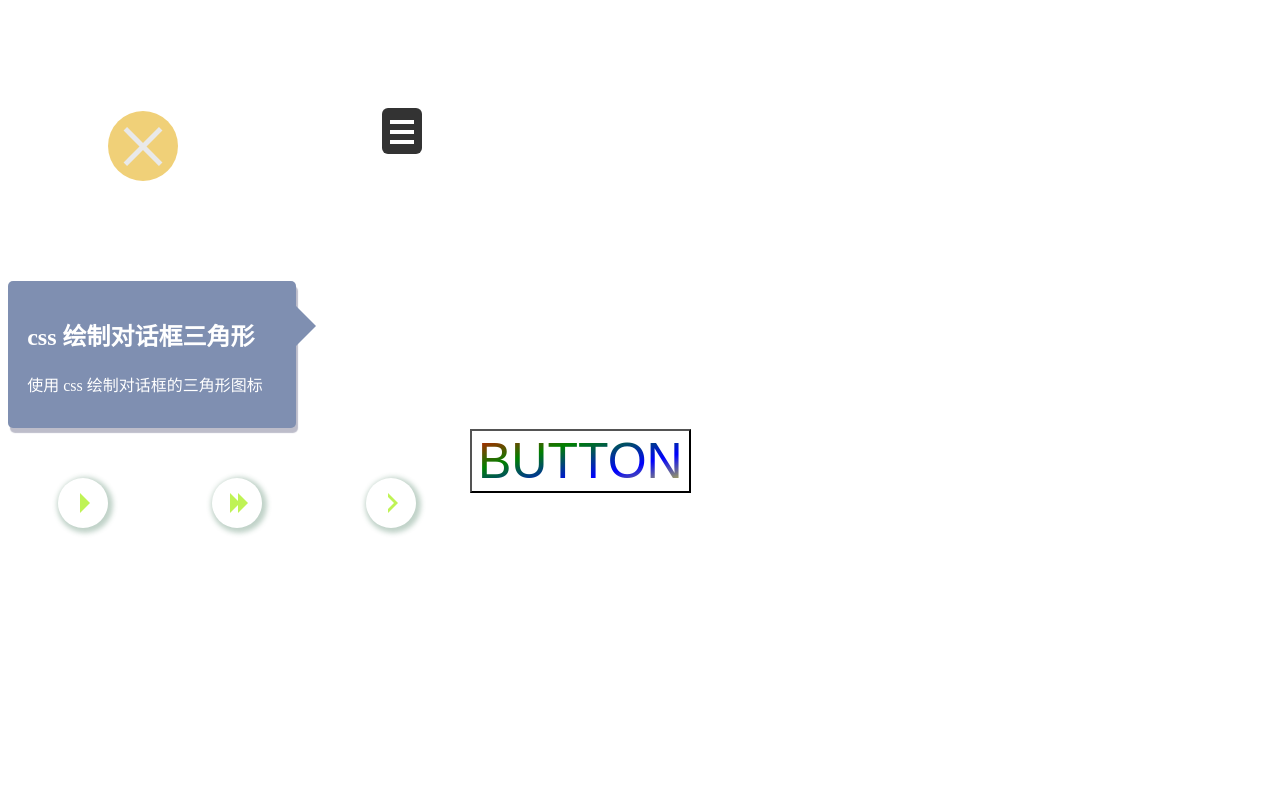
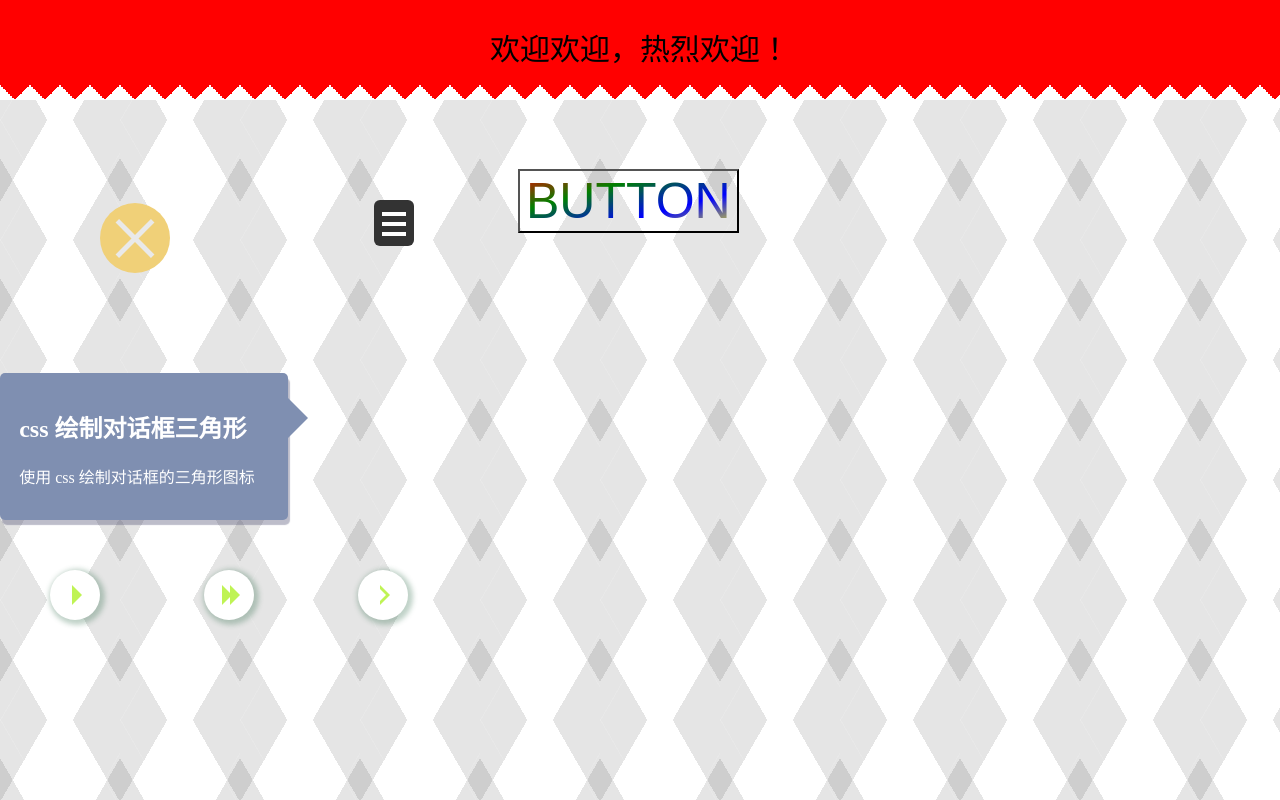
Before and after one commit to soojade/ajax-cache, a plain HTML site: page css-draw/index.html in a window 1280 px wide. Drawn offline with Linux system fonts and the light colour scheme.

Commit message:
添加锯齿彩旗效果

```diff
--- a/css-draw/index.html
+++ b/css-draw/index.html
@@ -10,18 +10,26 @@
 </head>
 
 <body>
+  <!-- 锯齿彩旗 -->
+  <div class="flags">欢迎欢迎，热烈欢迎！</div>
+
   <a href="#" class="close">X</a>
   <a href="#" class="menu">Menu</a>
+  <!-- 文字渐变按钮 -->
+  <button>BUTTON</button>
+  <!-- 会话框 -->
   <article class="message">
     <h1>css 绘制对话框三角形</h1>
     <p>使用 css 绘制对话框的三角形图标</p>
   </article>
 
+
+  <!-- 播放按钮 -->
   <span class="play">播放</span>
   <span class="fast">快进</span>
   <span class="next">下一个</span>
 
-  <button>BUTTON</button>
+
 </body>
 
 </html>
--- a/css-draw/style.css
+++ b/css-draw/style.css
@@ -1,3 +1,44 @@
+html,
+body {
+  margin: 0;
+  padding: 0;
+  height: 100%;
+}
+/*背景图案*/
+body {
+  background: repeating-linear-gradient(
+      120deg,
+      rgba(255, 255, 255, 0.1),
+      rgba(255, 255, 255, 0.1) 1px,
+      transparent 1px,
+      transparent 60px
+    ),
+    repeating-linear-gradient(
+      60deg,
+      rgba(255, 255, 255, 0.1),
+      rgba(255, 255, 255, 0.1) 1px,
+      transparent 1px,
+      transparent 60px
+    ),
+    linear-gradient(
+      60deg,
+      rgba(0, 0, 0, 0.1) 25%,
+      transparent 25%,
+      transparent 75%,
+      rgba(0, 0, 0, 0.1) 75%,
+      rgba(0, 0, 0, 0.1)
+    ),
+    linear-gradient(
+      120deg,
+      rgba(0, 0, 0, 0.1) 25%,
+      transparent 25%,
+      transparent 75%,
+      rgba(0, 0, 0, 0.1) 75%,
+      rgba(0, 0, 0, 0.1)
+    );
+  background-size: 120px 120px;
+}
+
 /*关闭按钮*/
 a {
   text-decoration: none;
@@ -70,12 +111,12 @@ a {
 /*会话框*/
 .message {
   position: relative;
-  background: rgb(127, 143, 177);
   border-radius: 5px;
   padding: 1em 1.2em;
   width: 250px;
   box-shadow: 2px 5px 1px rgba(75, 73, 109, 0.364);
   color: #fff;
+  background: rgb(127, 143, 177);
 }
 
 .message::after {
@@ -89,6 +130,7 @@ a {
   border-style: solid;
   border-color: transparent transparent transparent rgb(127, 143, 177);
 }
+
 
 /*播放按钮*/
 .play,
@@ -148,3 +190,16 @@ button {
   color: transparent;
   font-size: 50px;
 }
+
+/*锯齿彩旗效果*/
+.flags{
+  font-size: 30px;
+  text-align: center;
+  line-height: 100px;
+  background: red;
+  background-image: linear-gradient(45deg,#fff 25%,transparent 25%),
+    linear-gradient(-45deg,#fff 25%,transparent 25%);
+  background-size: 30px 30px;
+  background-repeat: repeat-x;
+  background-position: 0 100%;
+}
```
